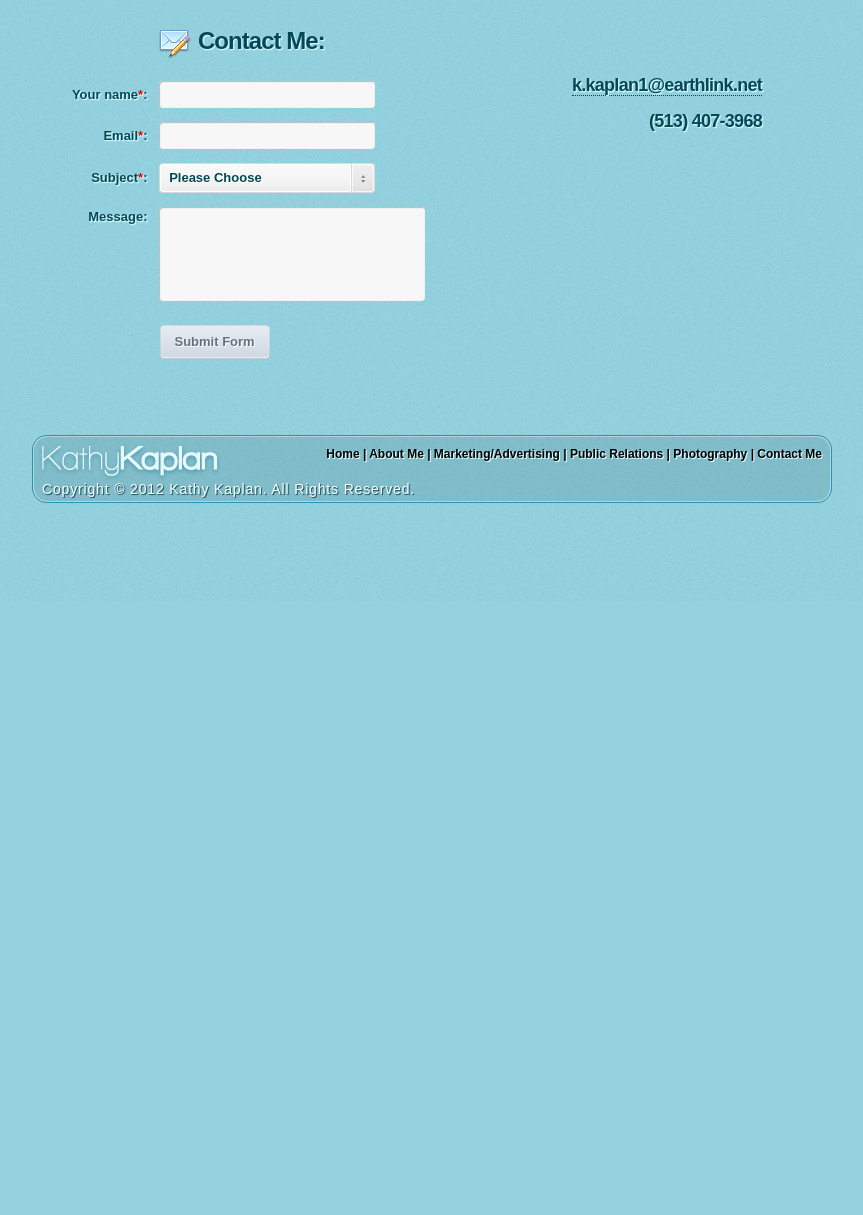
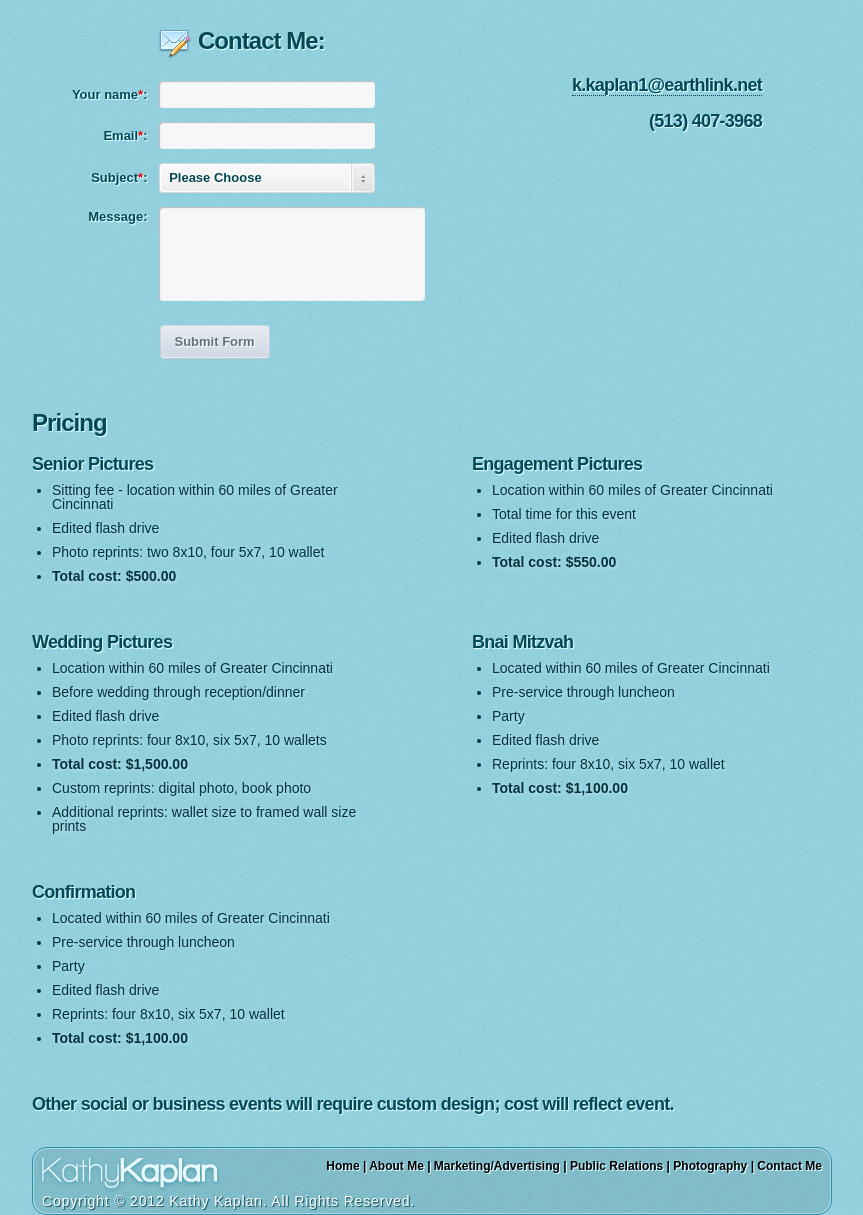
Before and after one commit to JordanPak/Kathy-Kaplan, a PHP site: page /contact.html in a window 1280 px wide. Shown: the part 199-1414 px from the top of the page, without its empty margins (208-1071 px from the left). Before the commit the page ends 702 px from the top, so only its background shows below. Run offline with PHP 8.4, Linux system fonts and the light colour scheme; data that the repository does not hold is empty; some libraries are stand-ins or nearby versions.

Commit message:
Add pricing

```diff
--- a/contact.html
+++ b/contact.html
@@ -67,15 +67,17 @@
     	<!--START INNER CONTAINER-->
         <div class="inner_container">
 
+            <div class="clearfix">
+
                 <!-- START CONTACT SECTION -->
                 <div id="contact">
                     <img class="title_icon_email" src="images/email_edit.png" alt="Contact Me" />
                     <h2>Contact Me:</h2>
                 </div><!-- END WELCOME SECTION -->
 
-            <div style="clear:both;"></div>
+                <div class="clearfix"></div>
+
                 <iframe height="350" width="500" src="formbuilder/index.php?embed=1" frameborder="0" scrolling="no" allowTransparency="true"></iframe>
-
 
                 <div id="address">
                     <h4>
@@ -83,6 +85,72 @@
                     </h4>
                     <h4>(513) 407-3968</h4>
                 </div><!--END ADDRESS-->
+
+            </div><!-- .clearfix -->
+
+
+            <div id="pricing">
+
+                <h2>Pricing</h2>
+
+                <ul>
+                    <li>
+                        <h3>Senior Pictures</h3>
+                        <ul>
+                            <li>Sitting fee - location within 60 miles of Greater Cincinnati</li>
+                            <li>Edited flash drive</li>
+                            <li>Photo reprints: two 8x10, four 5x7, 10 wallet</li>
+                            <li><b>Total cost: $500.00</b></li>
+                        </ul>
+                    </li>
+                    <li>
+                        <h3>Engagement Pictures</h3>
+                        <ul>
+                            <li>Location within 60 miles of Greater Cincinnati</li>
+                            <li>Total time for this event</li>
+                            <li>Edited flash drive</li>
+                            <li><b>Total cost: $550.00</b></li>
+                        </ul>
+                    </li>
+                    <li>
+                        <h3>Wedding Pictures</h3>
+                        <ul>
+                            <li>Location within 60 miles of Greater Cincinnati</li>
+                            <li>Before wedding through reception/dinner</li>
+                            <li>Edited flash drive</li>
+                            <li>Photo reprints: four 8x10, six 5x7, 10 wallets</li>
+                            <li><b>Total cost: $1,500.00</b></li>
+                            <li>Custom reprints: digital photo, book photo</li>
+                            <li>Additional reprints: wallet size to framed wall size prints</li>
+                        </ul>
+                    </li>
+                    <li>
+                        <h3>Bnai Mitzvah</h3>
+                        <ul>
+                            <li>Located within 60 miles of Greater Cincinnati</li>
+                            <li>Pre-service through luncheon</li>
+                            <li>Party</li>
+                            <li>Edited flash drive</li>
+                            <li>Reprints: four 8x10, six 5x7, 10 wallet</li>
+                            <li><b>Total cost: $1,100.00</b></li>
+                        </ul>
+                    </li>
+                    <li>
+                        <h3>Confirmation</h3>
+                        <ul>
+                            <li>Located within 60 miles of Greater Cincinnati</li>
+                            <li>Pre-service through luncheon</li>
+                            <li>Party</li>
+                            <li>Edited flash drive</li>
+                            <li>Reprints: four 8x10, six 5x7, 10 wallet</li>
+                            <li><b>Total cost: $1,100.00</b></li>
+                        </ul>
+                    </li>
+                </ul>
+
+                <h3>Other social or business events will require custom design; cost will reflect event.</h3>
+
+            </div><!-- #pricing -->
 
 
             <!-- START FOOTER -->
--- a/css/main.css
+++ b/css/main.css
@@ -2,6 +2,13 @@
 /* CSS Document */
 /*======================================================*/
 /*==================  GLOBAL STYLES  ===================*/
+
+.clearfix::after {
+	clear: both;
+	content: ' ';
+	display: table;
+}
+
 body {
 	background-color: #93d1de;
 	background-image: url(../images/global/bg.jpg);
@@ -273,3 +280,45 @@ iframe {
 	position: relative;
 	top: -28px;
 }
+
+#pricing {
+	color: #02333e;
+	text-shadow: 1px 1px 4px #c0e5ec;
+}
+
+#pricing h2,
+#pricing h3 {
+	float: none;
+}
+
+#pricing h3 {
+	margin: 20px 0 10px;
+}
+
+/* outer list */
+#pricing > ul {
+	margin: 0;
+	padding: 0;
+	font-size: 0;
+}
+
+#pricing > ul > li {
+	display: inline-block;
+	vertical-align: top;
+	margin-bottom: 20px;
+	width: 45%;
+	font-size: 14px;
+}
+
+#pricing > ul > li:nth-child(odd) {
+	margin-right: 10%;
+}
+
+#pricing > ul > li ul {
+	list-style-type: disc;
+	padding-left: 20px;
+}
+
+#pricing > ul > li li {
+	margin: 10px 0;
+}
```
Lines whose indentation alone changed are shown as unchanged.
